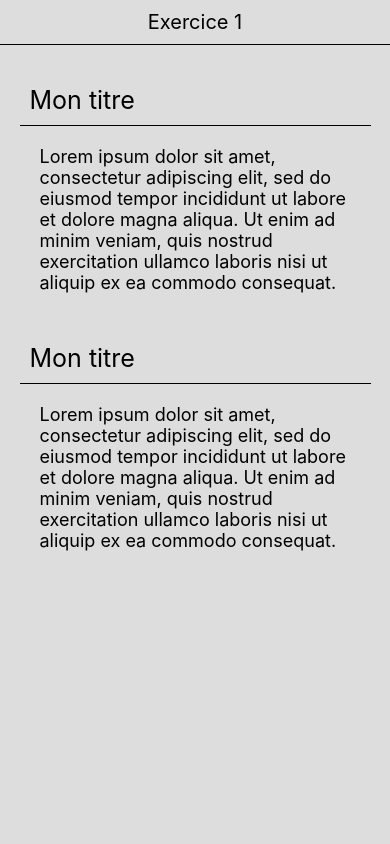
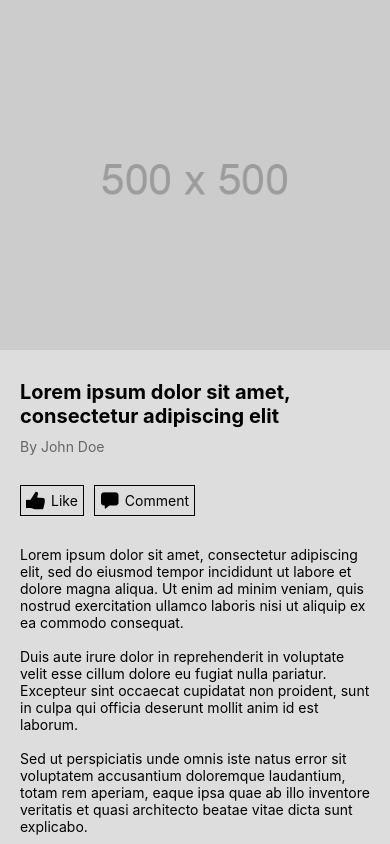
Before and after one commit to TheoDieppois/react-native-introduction, a React Native app: screen / in a window 390 px wide. Built offline with nearby package versions, Linux system fonts and the light colour scheme.

Commit message:
feat: add correction

```diff
--- a/App.js
+++ b/App.js
@@ -1,13 +1,44 @@
-import { StyleSheet, SafeAreaView } from "react-native";
-import Header from "./components/Header/Header";
-import PostList from "./components/PostList/PostList";
+import { StyleSheet, View, Image, Text, ScrollView } from "react-native";
+import ButtonWithIcon from "./components/ButtonWithIcon/ButtonWithIcon";
 
 export default function App() {
   return (
-    <SafeAreaView style={styles.container}>
-      <Header />
-      <PostList />
-    </SafeAreaView>
+    <ScrollView style={styles.container}>
+      <Image
+        source={require("./assets/img-placeholder.png")}
+        style={styles.imageBg}
+        resizeMode="cover"
+      />
+
+      <View style={styles.content}>
+        <Text style={styles.title}>
+          Lorem ipsum dolor sit amet, consectetur adipiscing elit
+        </Text>
+        <Text style={styles.author}>By John Doe</Text>
+
+        <View style={styles.buttonContainer}>
+          <ButtonWithIcon iconName="thumbs-up-sharp" text="Like" />
+          <ButtonWithIcon iconName="chatbox" text="Comment" />
+        </View>
+
+        <Text style={styles.description}>
+          Lorem ipsum dolor sit amet, consectetur adipiscing elit, sed do
+          eiusmod tempor incididunt ut labore et dolore magna aliqua. Ut enim ad
+          minim veniam, quis nostrud exercitation ullamco laboris nisi ut
+          aliquip ex ea commodo consequat.
+          {"\n\n"}
+          Duis aute irure dolor in reprehenderit in voluptate velit esse cillum
+          dolore eu fugiat nulla pariatur. Excepteur sint occaecat cupidatat non
+          proident, sunt in culpa qui officia deserunt mollit anim id est
+          laborum.
+          {"\n\n"}
+          Sed ut perspiciatis unde omnis iste natus error sit voluptatem
+          accusantium doloremque laudantium, totam rem aperiam, eaque ipsa quae
+          ab illo inventore veritatis et quasi architecto beatae vitae dicta
+          sunt explicabo.
+        </Text>
+      </View>
+    </ScrollView>
   );
 }
 
@@ -16,4 +47,37 @@ const styles = StyleSheet.create({
     flex: 1,
     backgroundColor: "#ddd",
   },
+
+  imageBg: {
+    width: "100%",
+    height: 350,
+  },
+
+  content: {
+    paddingHorizontal: 20,
+    paddingVertical: 30,
+  },
+
+  title: {
+    fontSize: 20,
+    fontWeight: "bold",
+  },
+
+  author: {
+    marginTop: 10,
+    fontSize: 14,
+    color: "#666",
+  },
+
+  buttonContainer: {
+    flexDirection: "row",
+    alignItems: "center",
+    gap: 10,
+    marginTop: 30,
+  },
+
+  description: {
+    marginTop: 30,
+    fontSize: 14,
+  },
 });
--- /dev/null
+++ b/components/ButtonWithIcon/ButtonWithIcon.js
@@ -0,0 +1,26 @@
+import { TouchableOpacity, Text, StyleSheet } from "react-native";
+import Ionicons from "@expo/vector-icons/Ionicons";
+
+const ButtonWithIcon = ({ iconName, text }) => {
+  return (
+    <TouchableOpacity style={styles.buttonWithIcon}>
+      <Ionicons name={iconName} size={20} color="black" />
+      <Text>{text}</Text>
+    </TouchableOpacity>
+  );
+};
+
+const styles = StyleSheet.create({
+  buttonWithIcon: {
+    flexDirection: "row",
+    alignItems: "center",
+    justifyContent: "center",
+    borderWidth: 1,
+    borderColor: "#000",
+    paddingVertical: 3,
+    paddingHorizontal: 5,
+    gap: 5,
+  },
+});
+
+export default ButtonWithIcon;
--- a/components/Header/Header.js
+++ /dev/null
@@ -1,24 +0,0 @@
-import { View, Text, StyleSheet } from "react-native";
-
-const Header = () => {
-  return (
-    <View style={styles.header}>
-      <Text style={styles.headerText}>Exercice 1</Text>
-    </View>
-  );
-};
-
-const styles = StyleSheet.create({
-  header: {
-    borderBottomWidth: 1,
-    borderColor: "#000",
-    padding: 10,
-  },
-
-  headerText: {
-    fontSize: 20,
-    textAlign: "center",
-  },
-});
-
-export default Header;
--- a/components/Post/Post.js
+++ /dev/null
@@ -1,42 +0,0 @@
-import { View, Text, StyleSheet } from "react-native";
-
-const Post = () => {
-  return (
-    <View style={styles.post}>
-      <View style={styles.postHeader}>
-        <Text style={styles.postHeaderTitle}>Mon titre</Text>
-      </View>
-      <Text style={styles.postDescription}>
-        Lorem ipsum dolor sit amet, consectetur adipiscing elit, sed do eiusmod
-        tempor incididunt ut labore et dolore magna aliqua. Ut enim ad minim
-        veniam, quis nostrud exercitation ullamco laboris nisi ut aliquip ex ea
-        commodo consequat.
-      </Text>
-    </View>
-  );
-};
-
-const styles = StyleSheet.create({
-  post: {
-    width: "90%",
-  },
-
-  postHeader: {
-    borderBottomWidth: 1,
-    borderBottomColor: "#000",
-    paddingHorizontal: 10,
-    paddingVertical: 10,
-    marginBottom: 20,
-  },
-
-  postHeaderTitle: {
-    fontSize: 25,
-  },
-
-  postDescription: {
-    paddingHorizontal: 20,
-    fontSize: 18,
-  },
-});
-
-export default Post;
--- a/components/PostList/PostList.js
+++ /dev/null
@@ -1,22 +0,0 @@
-import { View, StyleSheet } from "react-native";
-import Post from "../Post/Post";
-
-const PostList = () => {
-  return (
-    <View style={styles.postList}>
-      <Post />
-      <Post />
-    </View>
-  );
-};
-
-const styles = StyleSheet.create({
-  postList: {
-    flex: 1,
-    alignItems: "center",
-    gap: 40,
-    paddingTop: 30,
-  },
-});
-
-export default PostList;
```
Also changed, not shown: assets/img-placeholder.png (added).
